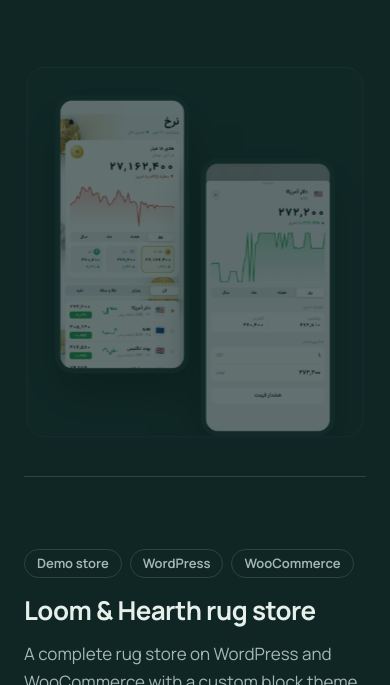
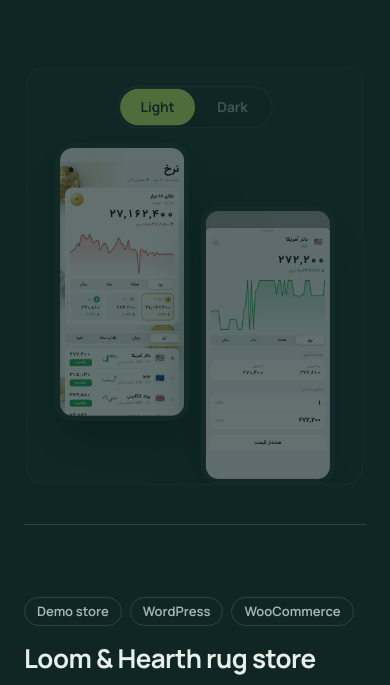
Before and after one commit to CRYSTAL6985/CRYSTAL6985.github.io, a website: page index.html in a window 390 px wide. Shown: the part 3489-4174 px from the top of the page. Drawn offline with Linux system fonts and the light colour scheme.

Commit message:
feat: light and dark screenshots of Nerkh with a theme switch

```diff
--- a/assets/site.css
+++ b/assets/site.css
@@ -137,10 +137,28 @@
 .media.phones {
   display: flex; justify-content: center; align-items: flex-start; gap: 22px;
   background: var(--raised); border: 1px solid var(--line); border-radius: var(--radius-lg);
-  padding: 44px 32px 0; overflow: hidden; max-height: 600px;
+  padding: 92px 32px 0; overflow: hidden; max-height: 640px;
+  transition: background-color .4s ease;
 }
 .media.phones .phone-frame { width: 44%; max-width: 250px; }
-.media.phones .phone-frame:nth-child(2) { margin-top: 64px; }
+.media.phones .phone-frame + .phone-frame { margin-top: 64px; }
+.duo { display: grid; overflow: hidden; }
+.duo img { grid-area: 1 / 1; transition: opacity .35s ease; }
+.duo .dark { opacity: 0; }
+
+/* Light/dark switch for the app screenshots: plain radios, no script */
+.mode {
+  position: absolute; top: 26px; left: 50%; transform: translateX(-50%);
+  display: flex; padding: 3px; margin: 0; border: 0; border-radius: 999px;
+  background: rgb(15 38 36 / .7); box-shadow: inset 0 0 0 1px var(--line);
+}
+.mode legend { position: absolute; width: 1px; height: 1px; overflow: hidden; clip-path: inset(50%); white-space: nowrap; }
+.mode label { position: relative; min-width: 76px; padding: 7px 16px; border-radius: 999px; text-align: center; font-size: 14px; font-weight: 650; color: var(--muted); cursor: pointer; transition: background-color .2s ease, color .2s ease; }
+.mode input { position: absolute; inset: 0; opacity: 0; margin: 0; cursor: pointer; }
+.mode label:has(:checked) { background: var(--accent); color: var(--on-accent); }
+.mode label:has(:focus-visible) { outline: 2px solid var(--accent); outline-offset: 2px; }
+.media.phones:has(.mode [value="dark"]:checked) { background: #0A1A19; }
+.media.phones:has(.mode [value="dark"]:checked) .dark { opacity: 1; }
 
 /* Services */
 .offers { list-style: none; margin: 0 0 40px; padding: 0; border-top: 1px solid var(--line); }
@@ -192,6 +210,9 @@
     @keyframes lift { from { opacity: .35; transform: translateY(36px) scale(.985); } }
   }
 }
+@media (prefers-reduced-motion: reduce) {
+  .duo img, .media.phones { transition: none; }
+}
 @media (prefers-reduced-transparency: reduce) {
   .nav { background: var(--bg); backdrop-filter: none; -webkit-backdrop-filter: none; }
 }
@@ -214,7 +235,8 @@
   .project + .project { margin-top: 72px; padding-top: 72px; }
   .features { grid-template-columns: 1fr; }
   .media.with-phone .phone-frame { inset-inline-end: 8px; width: 30%; }
-  .media.phones { padding: 28px 16px 0; gap: 12px; max-height: 470px; }
+  .media.phones { padding: 76px 16px 0; gap: 12px; max-height: 520px; }
+  .mode { top: 18px; }
   .contact { padding-bottom: 72px; }
   .contact .panel { padding: 36px 24px; }
   .contact .btns, .contact .btn { width: 100%; }
--- a/index.html
+++ b/index.html
@@ -99,7 +99,7 @@
               <div><dt>Favourites and converter</dt><dd>Pin the prices you watch and convert any amount to toman.</dd></div>
             </dl>
             <ul class="tags" aria-label="Built with">
-              <li>Node.js</li><li>SQLite</li><li>Capacitor</li><li>Kotlin</li><li>Web push</li>
+              <li>Node.js</li><li>SQLite</li><li>Capacitor</li><li>Kotlin</li><li>Web push</li><li>Light + dark mode</li>
             </ul>
             <div class="btns">
               <span class="btn is-soon" aria-disabled="true">Android download coming soon</span>
@@ -107,8 +107,19 @@
             </div>
           </div>
           <div class="media phones">
-            <img class="phone-frame" src="assets/img/rates-home-m.webp" width="780" height="1688" alt="Nerkh home screen with the 18 karat gold price, a day chart and a list of currency prices" loading="lazy">
-            <img class="phone-frame" src="assets/img/rates-sheet-m.webp" width="780" height="1688" alt="Nerkh detail sheet for the US dollar with a chart, the day's high and low, a converter and a price alert button" loading="lazy">
+            <fieldset class="mode">
+              <legend>Screenshot theme</legend>
+              <label><input type="radio" name="nerkh-mode" value="light" checked>Light</label>
+              <label><input type="radio" name="nerkh-mode" value="dark">Dark</label>
+            </fieldset>
+            <div class="phone-frame duo">
+              <img src="assets/img/rates-home-m.webp" width="780" height="1688" alt="Nerkh home screen with the 18 karat gold price, a day chart and a list of currency prices" loading="lazy">
+              <img class="dark" src="assets/img/rates-home-dark-m.webp" width="780" height="1688" alt="" loading="lazy">
+            </div>
+            <div class="phone-frame duo">
+              <img src="assets/img/rates-sheet-m.webp" width="780" height="1688" alt="Nerkh detail sheet for the US dollar with a chart, the day's high and low, a converter and a price alert button" loading="lazy">
+              <img class="dark" src="assets/img/rates-sheet-dark-m.webp" width="780" height="1688" alt="" loading="lazy">
+            </div>
           </div>
         </article>
 
```
Also changed, not shown: fa/index.html (+14 -3 lines), assets/img/rates-home-dark-m.webp (added), assets/img/rates-sheet-dark-m.webp (added).
